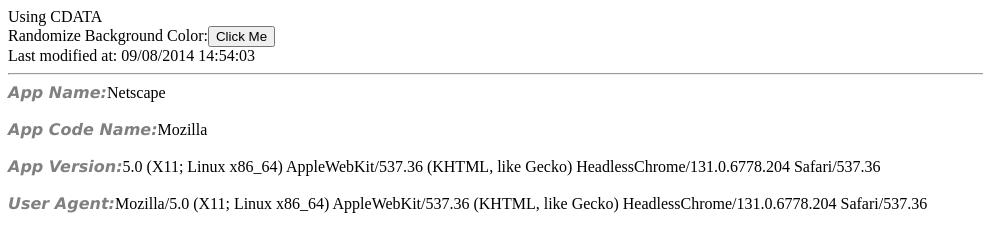
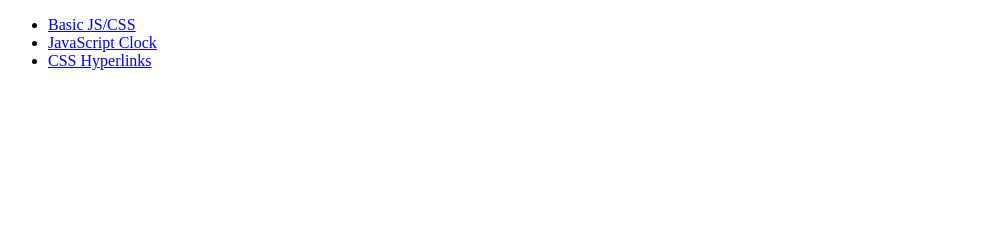
Before and after one commit to BrianKolowitz/infsci2560_samples, a plain HTML site: page public_html/week3/index.html in a window 1280 px wide. Shown: the whole page, without its empty margins (0-983 px from the left). Drawn offline with Linux system fonts and the light colour scheme.

Commit message:
add basicjs.html and modify index.html to include ul

```diff
--- a/public_html/week3/index.html
+++ b/public_html/week3/index.html
@@ -5,53 +5,13 @@
         <title>Week 3</title>
         <meta http-equiv="Content-Type" content="application/xml; charset=UTF-8"></meta>
         <meta name="viewport" content="width=device-width, initial-scale=1"></meta>
-        <link rel="stylesheet" href="app.css"/>
     </head>
-    <body onload='init()'>
-        <div>Using CDATA</div>
-        <div>
-            Randomize Background Color:<button onclick="randomizeBackground()">Click Me</button>
-        </div>
-        <div id='lastModifiedAt'>loading...</div>
-        <hr></hr>
-        <div>
-            <span class='myLabel'>App Name:</span><span id='appName'></span><br></br>
-            <span class='myLabel'>App Code Name:</span><span id='appCodeName'></span><br></br>
-            <span class='myLabel'>App Version:</span><span id='appVersion'></span><br></br>
-            <span class='myLabel'>User Agent:</span><span id='userAgent'></span><br></br>
-        </div>
-        <script type="text/javascript">
-        //<![CDATA[
-        function init() {
-            console.log('Enter init function at %s', new Date().toLocaleTimeString());
-            var lastModifiedAt = document.getElementById('lastModifiedAt');
-            if ( lastModifiedAt !== 'undefined' )
-                lastModifiedAt.innerHTML="Last modified at: " + document.lastModified;
+    <body >
+        <ul>
+            <li><a href='basicjs.html'>Basic JS/CSS</a></li>
+            <li><a href='clock.html'>JavaScript Clock</a></li>
+            <li><a href='links.html'>CSS Hyperlinks</a></li>
+        </ul>
 
-            setBrowserDetails();
-
-            console.log('Exit init function at %s', new Date().toLocaleTimeString());
-        }
-        function randomizeBackground() {
-            var r = Math.floor(Math.random() * 255).toString(16);
-            var g = Math.floor(Math.random() * 255).toString(16);
-            var b = Math.floor(Math.random() * 255).toString(16);
-            document.body.style.backgroundColor = "#" +
-                    (r.length === 1 ? "0" + r : r) +
-                    (g.length === 1 ? "0" + g : g) +
-                    (b.length === 1 ? "0" + b : b);
-        }
-        function setBrowserDetails() {
-            var appName  = navigator.appName;
-            var appVersion = navigator.appVersion;
-            var userAgent = navigator.userAgent;
-            var appCodeName = navigator.appCodeName;
-            document.getElementById('appName').innerHTML = appName;
-            document.getElementById('appVersion').innerHTML = appVersion;
-            document.getElementById('userAgent').innerHTML = userAgent;
-            document.getElementById('appCodeName').innerHTML = appCodeName;
-        }
-        //]]>
-        </script>
     </body>
 </html>
```
Also changed, not shown: public_html/week3/basicjs.html (added, +57 -0 lines), 1 other file.
